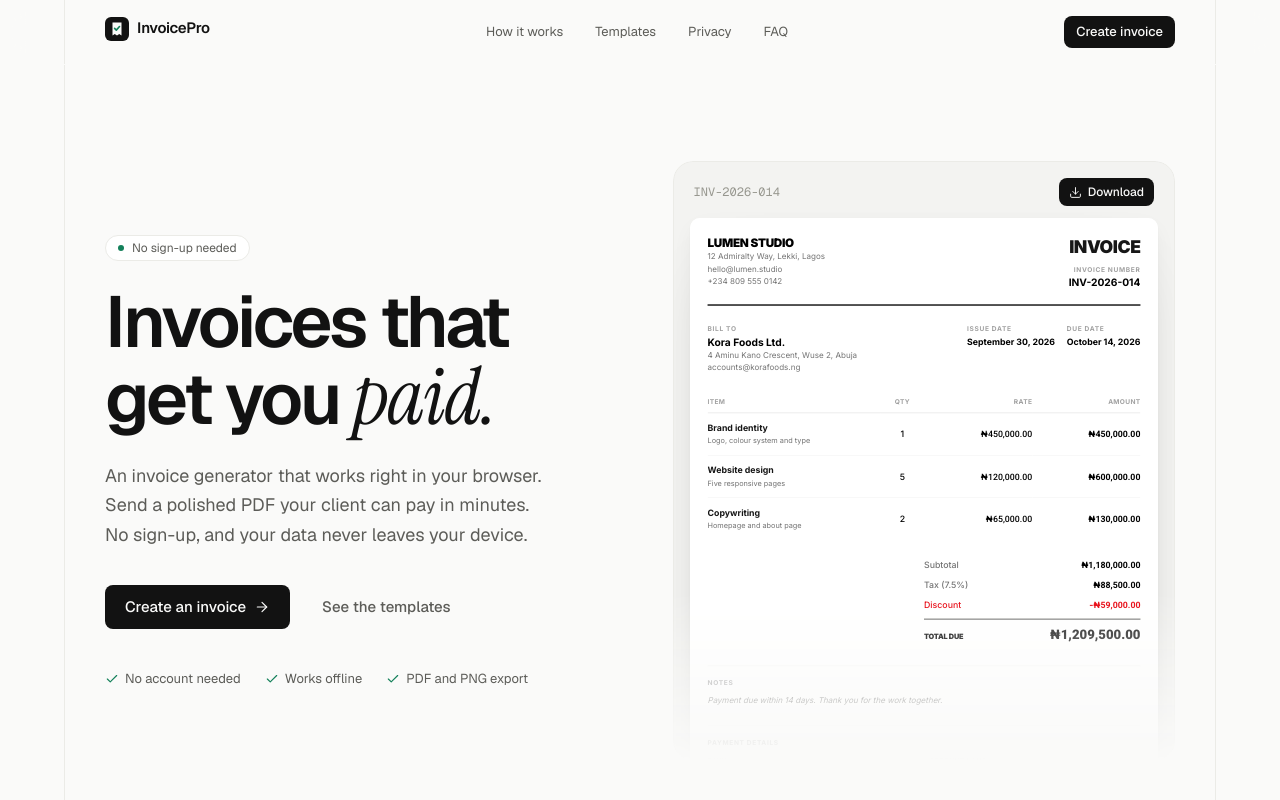
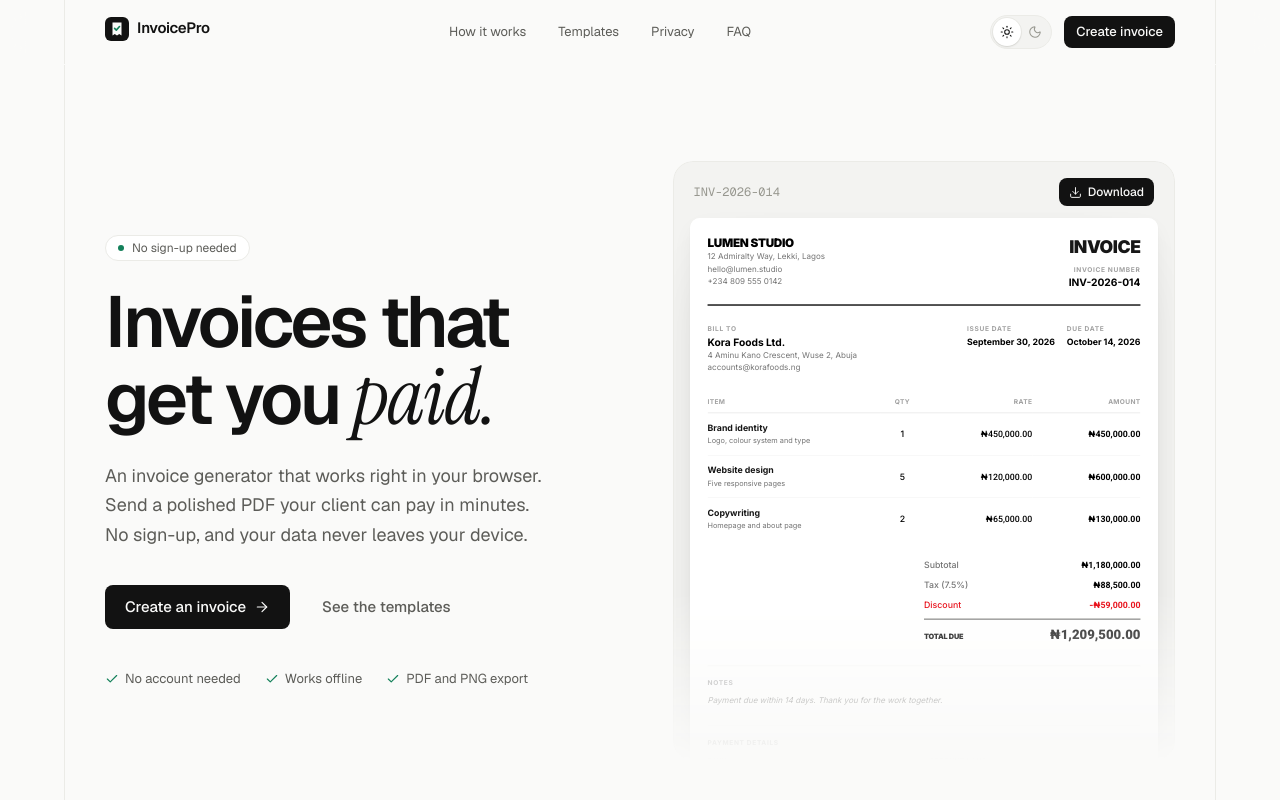
Before and after one commit to Omo-Akeye/invoice-generator, a React (Vite) app: page / in a window 1280 px wide. Shown: the top 800 px of the page. Built offline with nearby package versions, Linux system fonts and the light colour scheme; a web font is replaced by a local one.

Commit message:
feat: implement theme toggle functionality with light/dark mode support

```diff
--- a/index.html
+++ b/index.html
@@ -4,6 +4,13 @@
 <head>
   <meta charset="UTF-8" />
   <meta name="viewport" content="width=device-width, initial-scale=1.0" />
+  <!-- Apply a saved light/dark choice before first paint so the page never flashes the wrong theme. -->
+  <script>
+    try {
+      var theme = localStorage.getItem('invoicepro-theme');
+      if (theme === 'light' || theme === 'dark') document.documentElement.dataset.theme = theme;
+    } catch (e) {}
+  </script>
   <meta http-equiv="X-UA-Compatible" content="IE=edge" />
 
   <title>InvoicePro — Free Professional Invoice Generator | Create & Export PDF Invoices</title>
--- a/src/components/InvoicePage.tsx
+++ b/src/components/InvoicePage.tsx
@@ -14,6 +14,7 @@ import { ScaledFrame } from './ui/ScaledFrame';
 import { Logo, LogoMark } from './ui/Logo';
 import { EditorSkeleton } from './ui/EditorSkeleton';
 import { ConfirmDialog } from './ui/ConfirmDialog';
+import { ThemeToggle } from './ui/ThemeToggle';
 import { Footer } from './ui/Footer';
 import { CurrencyText } from './ui/CurrencyText';
 import { RollingNumber } from './ui/RollingNumber';
@@ -252,6 +253,7 @@ export const InvoicePage: React.FC = () => {
                         </span>
                     </div>
                     <div className="flex shrink-0 items-center gap-1.5">
+                        <ThemeToggle className="mr-1" />
                         <Button variant="ghost" size="sm" onClick={() => setConfirmReset(true)} aria-label="Start a new invoice">
                             <RotateCcw size={14} strokeWidth={1.75} />
                             <span className="hidden sm:inline">Start over</span>
--- a/src/components/landing/LandingPage.tsx
+++ b/src/components/landing/LandingPage.tsx
@@ -3,6 +3,7 @@ import { AnimatePresence, motion, useReducedMotion } from 'framer-motion';
 import { ArrowRight, Check, ChevronDown, Download, ImagePlus, KeyRound, ServerOff, UserX, WifiOff } from 'lucide-react';
 import { Link } from 'react-router';
 import { Logo } from '../ui/Logo';
+import { ThemeToggle } from '../ui/ThemeToggle';
 import { Footer } from '../ui/Footer';
 import { SegmentedControl } from '../ui/SegmentedControl';
 import { buttonBase, buttonSizes, buttonVariants } from '../ui/buttonStyles';
@@ -88,9 +89,12 @@ const Nav: React.FC<{ ctaLabel: string }> = ({ ctaLabel }) => {
                     <Link to="/#privacy" className="transition-colors hover:text-ink">Privacy</Link>
                     <Link to="/#faq" className="transition-colors hover:text-ink">FAQ</Link>
                 </nav>
-                <Link to="/app" className={cn(buttonBase, buttonVariants.primary, buttonSizes.sm)}>
-                    {ctaLabel}
-                </Link>
+                <div className="flex items-center gap-2 sm:gap-3">
+                    <ThemeToggle />
+                    <Link to="/app" className={cn(buttonBase, buttonVariants.primary, buttonSizes.sm)}>
+                        {ctaLabel}
+                    </Link>
+                </div>
             </div>
         </header>
     );
--- /dev/null
+++ b/src/components/ui/ThemeToggle.tsx
@@ -0,0 +1,53 @@
+import React, { useId } from 'react';
+import { motion } from 'framer-motion';
+import { Moon, Sun } from 'lucide-react';
+import { setTheme, useResolvedTheme } from '../../lib/theme';
+import { cn } from '../../utils/cn';
+
+const OPTIONS: { value: 'light' | 'dark'; label: string; icon: React.ElementType }[] = [
+    { value: 'light', label: 'Light theme', icon: Sun },
+    { value: 'dark', label: 'Dark theme', icon: Moon },
+];
+
+/**
+ * Until the user picks one, the site follows the device's theme and the matching option shows as active.
+ * Picking the other option saves an explicit choice.
+ */
+export const ThemeToggle: React.FC<{ className?: string }> = ({ className }) => {
+    const theme = useResolvedTheme();
+    const layoutId = useId();
+
+    return (
+        <div role="radiogroup" aria-label="Colour theme" className={cn('inline-flex shrink-0 rounded-full border border-line bg-subtle p-0.5', className)}>
+            {OPTIONS.map(({ value, label, icon: Icon }) => {
+                const isActive = theme === value;
+                return (
+                    <button
+                        key={value}
+                        type="button"
+                        role="radio"
+                        aria-checked={isActive}
+                        aria-label={label}
+                        title={label}
+                        onClick={() => {
+                            if (!isActive) setTheme(value);
+                        }}
+                        className={cn(
+                            'relative flex h-7 w-7 items-center justify-center rounded-full transition-colors duration-150 focus-visible:outline-none focus-visible:ring-2 focus-visible:ring-accent/40',
+                            isActive ? 'text-ink' : 'text-ink-faint hover:text-ink'
+                        )}
+                    >
+                        {isActive && (
+                            <motion.span
+                                layoutId={layoutId}
+                                className="absolute inset-0 rounded-full bg-surface shadow-[0_1px_2px_rgb(0_0_0/0.1),0_0_0_1px_var(--line)]"
+                                transition={{ type: 'spring', duration: 0.35, bounce: 0.2 }}
+                            />
+                        )}
+                        <Icon size={14} strokeWidth={1.75} className="relative" />
+                    </button>
+                );
+            })}
+        </div>
+    );
+};
--- a/src/index.css
+++ b/src/index.css
@@ -50,8 +50,31 @@
     --danger-solid: #d23b3b;
 }
 
+/*
+ * Theme selection. <html data-theme="light|dark"> is set by the theme switch (src/lib/theme.ts)
+ * and by an inline script in index.html before first paint. No attribute means "follow the system".
+ * .theme-dark forces the dark palette on one region (e.g. the landing privacy band).
+ */
+:root[data-theme="dark"],
+.theme-dark {
+    color-scheme: dark;
+    --canvas: #0b0b0c;
+    --surface: #141416;
+    --subtle: #1b1b1e;
+    --line: #232326;
+    --line-strong: #303034;
+    --ink: #f3f3f1;
+    --ink-muted: #a4a4a0;
+    --ink-faint: #6c6c68;
+    --accent: #3ccf91;
+    --accent-soft: #10271d;
+    --positive: #3ccf91;
+    --danger: #f07070;
+    --danger-solid: #c43636;
+}
+
 @media (prefers-color-scheme: dark) {
-    :root {
+    :root:not([data-theme="light"]) {
         color-scheme: dark;
         --canvas: #0b0b0c;
         --surface: #141416;
@@ -69,22 +92,21 @@
     }
 }
 
-/* Forces the dark palette on one region (e.g. the landing privacy band). */
-.theme-dark {
-    color-scheme: dark;
-    --canvas: #0b0b0c;
-    --surface: #141416;
-    --subtle: #1b1b1e;
-    --line: #232326;
-    --line-strong: #303034;
-    --ink: #f3f3f1;
-    --ink-muted: #a4a4a0;
-    --ink-faint: #6c6c68;
-    --accent: #3ccf91;
-    --accent-soft: #10271d;
-    --positive: #3ccf91;
-    --danger: #f07070;
-    --danger-solid: #c43636;
+/* Theme change animation: a crossfade via the View Transitions API... */
+::view-transition-old(root),
+::view-transition-new(root) {
+    animation-duration: 380ms;
+    animation-timing-function: cubic-bezier(0.2, 0.8, 0.2, 1);
+}
+
+/* ...or, where that API is missing, a brief colour transition on everything. */
+.theme-transition,
+.theme-transition *,
+.theme-transition *::before,
+.theme-transition *::after {
+    transition-property: background-color, border-color, color, fill, stroke, box-shadow !important;
+    transition-duration: 320ms !important;
+    transition-timing-function: cubic-bezier(0.2, 0.8, 0.2, 1) !important;
 }
 
 body {
--- /dev/null
+++ b/src/lib/theme.ts
@@ -0,0 +1,93 @@
+import { useSyncExternalStore } from 'react';
+
+export type ThemePreference = 'light' | 'dark' | 'system';
+type ResolvedTheme = 'light' | 'dark';
+
+// Must match the key read by the inline script in index.html.
+const STORAGE_KEY = 'invoicepro-theme';
+
+// Browser chrome colour (mobile address bar, PWA title bar); matches --canvas.
+const CHROME_COLORS: Record<ResolvedTheme, string> = { light: '#fafaf9', dark: '#0b0b0c' };
+
+const readStored = (): ThemePreference => {
+    try {
+        const value = window.localStorage.getItem(STORAGE_KEY);
+        return value === 'light' || value === 'dark' ? value : 'system';
+    } catch {
+        return 'system';
+    }
+};
+
+let preference: ThemePreference = typeof window === 'undefined' ? 'system' : readStored();
+const listeners = new Set<() => void>();
+
+const systemQuery = () => window.matchMedia('(prefers-color-scheme: dark)');
+
+const resolve = (pref: ThemePreference): ResolvedTheme =>
+    pref === 'system' ? (systemQuery().matches ? 'dark' : 'light') : pref;
+
+const apply = () => {
+    const root = document.documentElement;
+    if (preference === 'system') delete root.dataset.theme;
+    else root.dataset.theme = preference;
+
+    const color = CHROME_COLORS[resolve(preference)];
+    document.querySelectorAll('meta[name="theme-color"]').forEach((meta) => meta.setAttribute('content', color));
+};
+
+const commit = (next: ThemePreference) => {
+    preference = next;
+    try {
+        if (next === 'system') window.localStorage.removeItem(STORAGE_KEY);
+        else window.localStorage.setItem(STORAGE_KEY, next);
+    } catch {
+        // Private mode or blocked storage: the choice still applies for this visit.
+    }
+    apply();
+    listeners.forEach((listener) => listener());
+};
+
+export const setTheme = (next: ThemePreference) => {
+    if (next === preference) return;
+
+    const reduceMotion = window.matchMedia('(prefers-reduced-motion: reduce)').matches;
+    const colorsChange = resolve(next) !== resolve(preference);
+    if (reduceMotion || !colorsChange) {
+        commit(next);
+        return;
+    }
+
+    if (typeof document.startViewTransition === 'function') {
+        // Snapshot the old page, swap the theme, then crossfade (timing set in index.css).
+        document.startViewTransition(() => commit(next));
+        return;
+    }
+
+    const root = document.documentElement;
+    root.classList.add('theme-transition');
+    commit(next);
+    window.setTimeout(() => root.classList.remove('theme-transition'), 360);
+};
+
+/** Call once at startup: syncs the browser chrome colour and follows OS changes in "system" mode. */
+export const initTheme = () => {
+    apply();
+    systemQuery().addEventListener('change', () => {
+        if (preference === 'system') {
+            apply();
+            listeners.forEach((listener) => listener());
+        }
+    });
+};
+
+const subscribe = (listener: () => void) => {
+    listeners.add(listener);
+    return () => listeners.delete(listener);
+};
+
+export const useThemePreference = (): ThemePreference =>
+    useSyncExternalStore(subscribe, () => preference, () => 'system');
+
+/** The theme actually showing: the saved choice, or the system's when nothing is saved. */
+export const useResolvedTheme = (): ResolvedTheme =>
+    useSyncExternalStore(subscribe, () => resolve(preference), () => 'light');
--- a/src/main.tsx
+++ b/src/main.tsx
@@ -4,8 +4,10 @@ import { Analytics } from '@vercel/analytics/react'
 import './index.css'
 import App from './App.tsx'
 import { registerSW } from 'virtual:pwa-register'
+import { initTheme } from './lib/theme'
 
 registerSW({ immediate: true })
+initTheme()
 
 createRoot(document.getElementById('root')!).render(
   <StrictMode>
```
Also changed, not shown: 1 other file (tests, documents, lock files or other folders).
